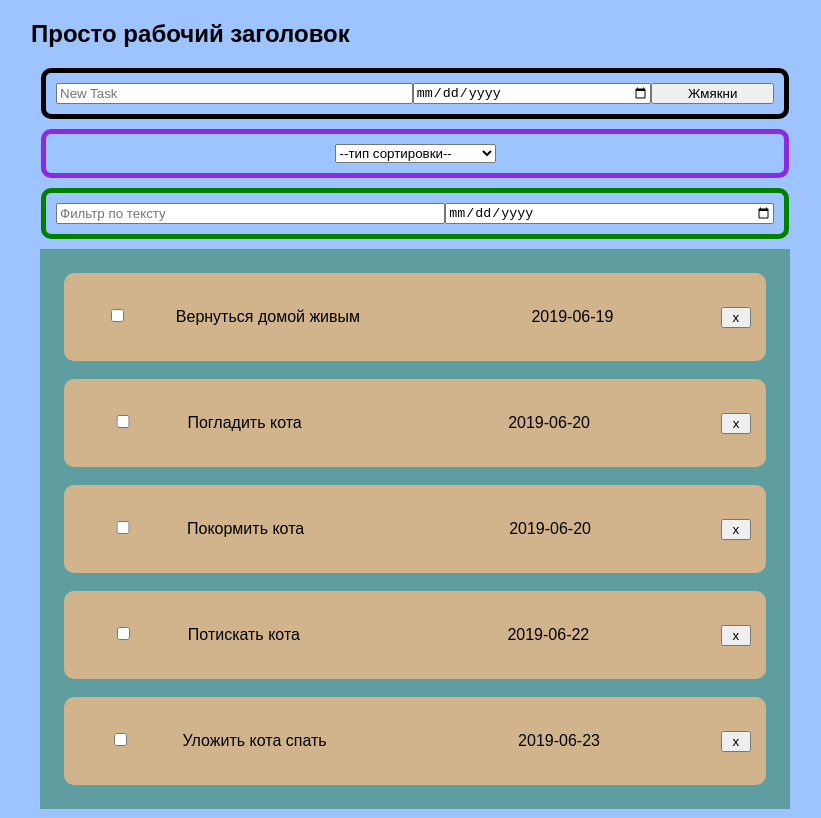
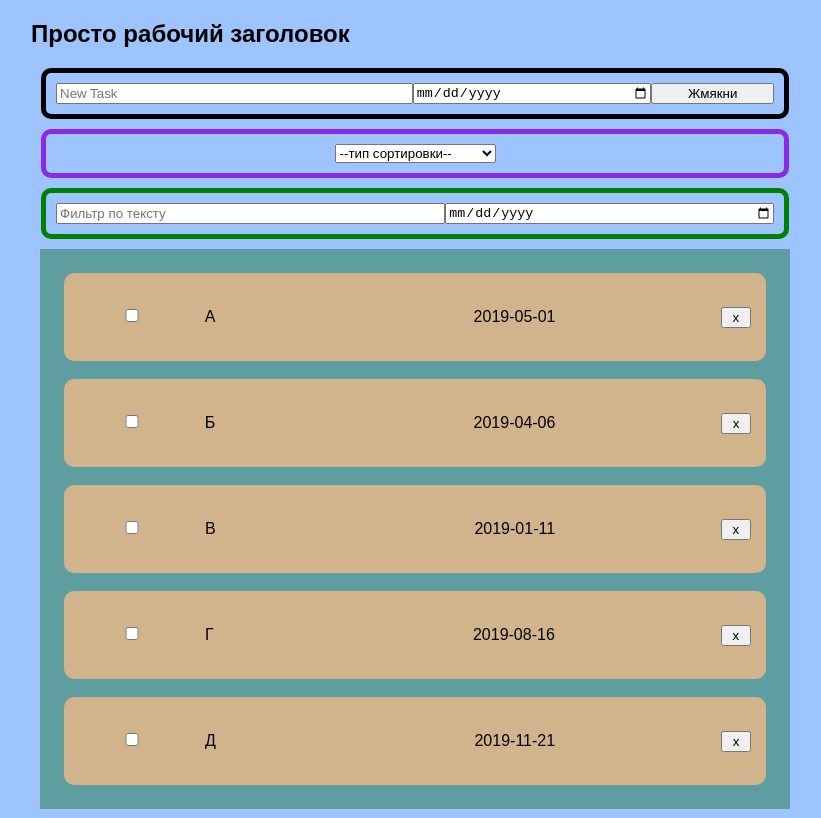
Before and after one commit to BloodAngel58/react-todo-list, a React (Create React App) app: page / in a window 1280 px wide. Shown: the whole page, without its empty margins (225-1046 px from the left). Built offline with nearby package versions, Linux system fonts and the light colour scheme.

Commit message:
Updated sorting

```diff
--- a/src/App.jsx
+++ b/src/App.jsx
@@ -5,14 +5,19 @@ import ItemsList from "./components/ItemsList/ItemsList.jsx";
 //import Item from "../src/components/Item/Item";
 //import PropTypes from 'prop-types';
 const arrTask = [
-  { id: "458364627", title: "Вернуться домой живым", date: "2019-06-19" },
-  { id: "729092535", title: "Погладить кота", date: "2019-06-20" },
-  { id: "600467454", title: "Покормить кота", date: "2019-06-20" },
-  { id: "496534360", title: "Потискать кота", date: "2019-06-22" },
-  { id: "104204056", title: "Уложить кота спать", date: "2019-06-23" }
+  { id: "458364627", title: "А", date: "2019-05-01" },
+  { id: "729092535", title: "Б", date: "2019-04-06" },
+  { id: "600467454", title: "В", date: "2019-01-11" },
+  { id: "496534360", title: "Г", date: "2019-08-16" },
+  { id: "104204056", title: "Д", date: "2019-11-21" }
 ];
 class App extends React.Component {
-  state = { todoList: arrTask };
+  state = {
+    todoList: arrTask,
+    selectInd: 1,
+    filterText: "",
+    filterDate: ""
+  };
 
   handleAddNews = data => {
     const nextNews = [...this.state.todoList, data];
@@ -28,50 +33,23 @@ class App extends React.Component {
     });
     this.setState({ todoList: nextNews });
   };
-  sortItem = v => {
-    const collator = new Intl.Collator();
-    const cloneTodoList = [...this.state.todoList];
-    switch (v) {
-      case 0:
-        break;
-      case 1: // сортировка по алфавиту
-        cloneTodoList.sort(function(a, b) {
-          return collator.compare(a.title, b.title);
-        });
-        this.setState({ todoList: cloneTodoList });
-        break;
-
-      case 2: // сортировка по алфавиту в обратном порядке
-        cloneTodoList.sort(function(a, b) {
-          return collator.compare(b.title, a.title);
-        });
-        this.setState({ todoList: cloneTodoList });
-        break;
-      case 3: // сортировка по дате
-        cloneTodoList.sort(function(a, b) {
-          return collator.compare(b.date, a.date);
-        });
-        this.setState({ todoList: cloneTodoList });
-        break;
-      case 4: // сортировка по дате в обратном порядке
-        cloneTodoList.sort(function(a, b) {
-          return collator.compare(a.date, b.date);
-        });
-        this.setState({ todoList: cloneTodoList });
-        break;
-      default:
-        break;
-    }
+  sortType = v => {
+    this.setState({ selectInd: v });
   };
-  dateFilter = s => {
-    let a = s.split(/-|\//);
-    return new Date(a[0], a[1] - 1, a[2]);
+  filterData = (text, date) => {
+    this.setState({ filterText: text, filterDate: date });
   };
   render() {
     return (
       <React.Fragment>
-        <Form onAddNews={this.handleAddNews} sortItem={this.sortItem} />
-        <ItemsList data={this.state.todoList} deleteTasks={this.deleteTasks} />
+        <Form onAddNews={this.handleAddNews} sortType={this.sortType} />
+        <ItemsList
+          data={this.state.todoList}
+          deleteTasks={this.deleteTasks}
+          selectInd={this.state.selectInd}
+          filterText={this.state.filterText}
+          filterDate={this.state.filterDate}
+        />
       </React.Fragment>
     );
   }
--- a/src/components/ItemsList/ItemsList.jsx
+++ b/src/components/ItemsList/ItemsList.jsx
@@ -4,6 +4,8 @@ import { Item } from "../Item/Item.jsx";
 
 class ItemList extends React.Component {
   renderNews = data => {
+    const { filterText, filterDate, selectInd } = this.props;
+    this.sortItem(selectInd);
     const { deleteTasks } = this.props;
     if (data.length) {
       return data.map(function(item) {
@@ -12,6 +14,62 @@ class ItemList extends React.Component {
     }
     return <p>К сожалению новостей нет</p>;
   };
+  sortItem = v => {
+    const collator = new Intl.Collator();
+    switch (v) {
+      case 0:
+        break;
+      case 1: // сортировка по алфавиту
+        this.props.data.sort(function(a, b) {
+          return collator.compare(a.title, b.title);
+        });
+        break;
+
+      case 2: // сортировка по алфавиту в обратном порядке
+        this.props.data.sort(function(a, b) {
+          return collator.compare(b.title, a.title);
+        });
+        break;
+      case 3: // сортировка по дате
+        this.props.data.sort(function(a, b) {
+          return dateFilter(b.date) - dateFilter(a.date);
+        });
+        break;
+      case 4: // сортировка по дате в обратном порядке
+        this.props.data.sort(function(a, b) {
+          return dateFilter(a.date) - dateFilter(b.date);
+        });
+        break;
+      default:
+        break;
+    }
+    function dateFilter(s) {
+      let a = s.split(/-|\//);
+      return new Date(a[0], a[1] - 1, a[2]);
+    }
+  };
+
+  // filter = (task, filterText, filterDate) => {
+  //   if (filterText || filterDate) {
+  //     const filteredTasks = task.filter(task => {
+  //       if (filterText && filterDate) {
+  //         if (
+  //           task.title.indexOf(filterText) !== -1 &&
+  //           (task.date === filterDate) !== -1
+  //         )
+  //           return task.title && task.date === filterDate;
+  //       } else if (filterText) {
+  //         if (task.title.indexOf(filterText) !== -1) return task.title;
+  //       } else if (filterDate) {
+  //         return task.date === filterDate;
+  //       }
+  //     });
+  //     return this.renderNews(filteredTasks);
+  //     //console.log(filteredTasks);
+  //   } else if (!filterText && !filterDate) {
+  //     return this.renderNews(task);
+  //   }
+  // };
 
   render() {
     const { data } = this.props;
--- a/src/components/form/Form.jsx
+++ b/src/components/form/Form.jsx
@@ -25,7 +25,7 @@ class Form extends React.Component {
   };
   onChangeSelectorHandler = e => {
     const selectInd = e.target.options.selectedIndex;
-    this.props.sortItem(selectInd);
+    this.props.sortType(selectInd);
   };
   render() {
     const { title, date } = this.state;
```
